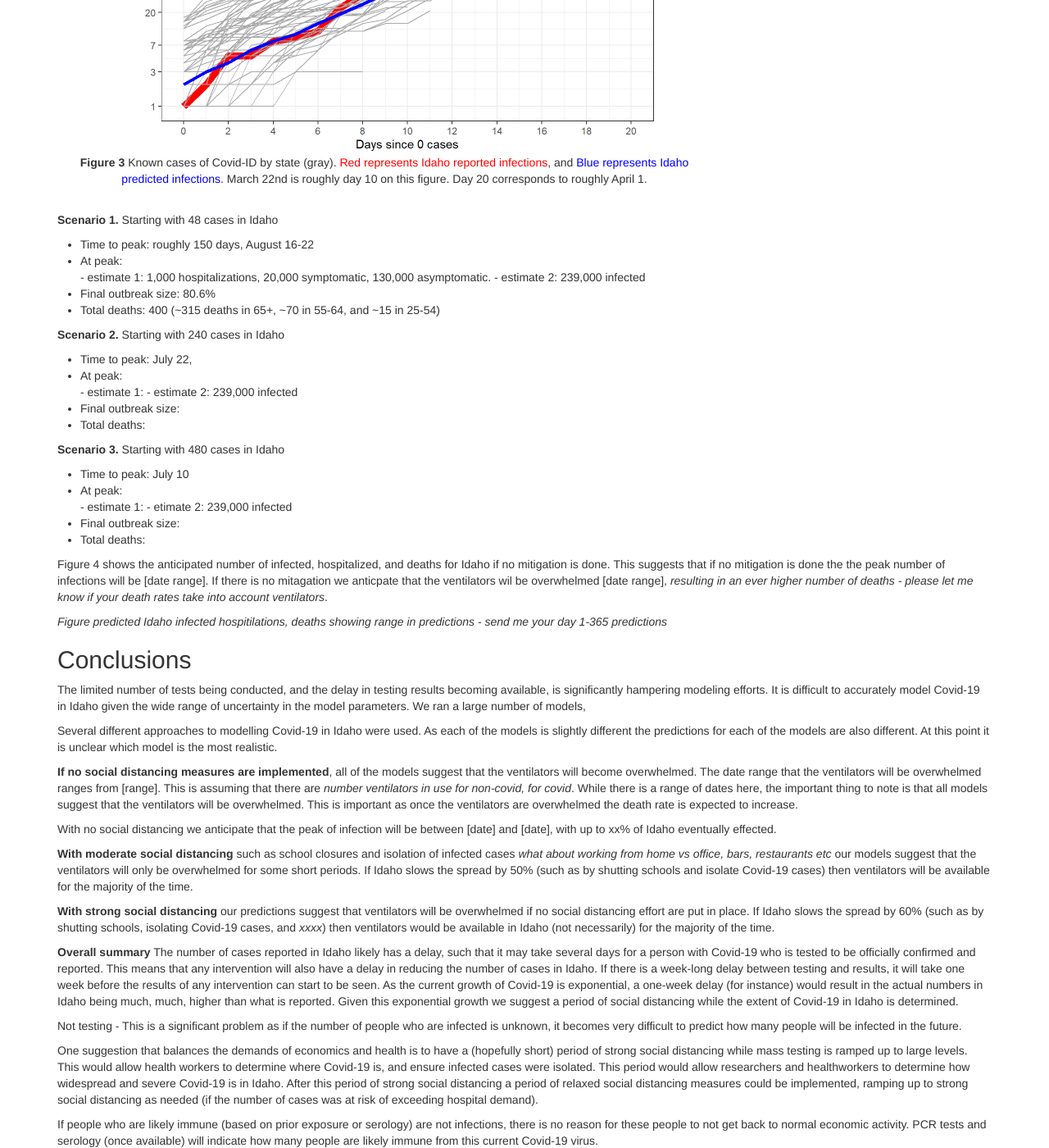
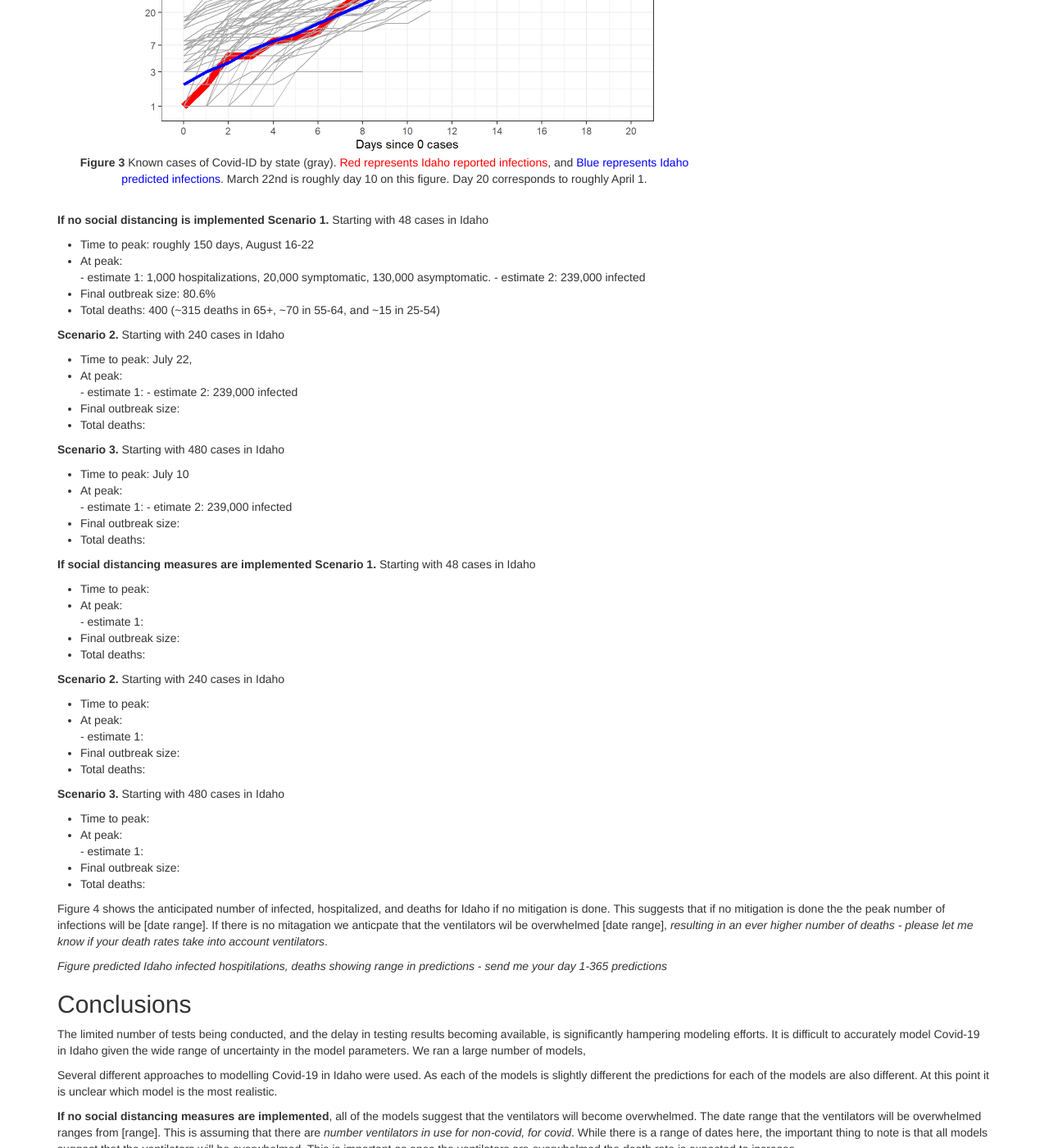
Before and after one commit to magbenji/summary, a Jekyll site: the page built from index.md, in a window 1280 px wide and 1400 px high, scrolled down 3281 px. Shown: the whole window at 82% size. Built offline with Jekyll 4.4.1, drawn with Linux system fonts in a browser that asks for light colours.

Commit message:
Update index.md

```diff
--- a/index.md
+++ b/index.md
@@ -118,6 +118,7 @@ The number of Covid-19 cases data for Idaho is shown in red, and the predicted n
 </figure>
 <br>
 
+**If no social distancing is implemented**
 **Scenario 1.** Starting with 48 cases in Idaho
 - Time to peak:  roughly 150 days, August 16-22
 - At peak:
@@ -139,6 +140,28 @@ The number of Covid-19 cases data for Idaho is shown in red, and the predicted n
 - At peak:
       - estimate 1:
       - etimate 2: 239,000 infected
+- Final outbreak size:
+- Total deaths:
+
+**If social distancing measures are implemented**
+**Scenario 1.** Starting with 48 cases in Idaho
+- Time to peak:
+- At peak:
+      - estimate 1:
+- Final outbreak size:
+- Total deaths:
+
+**Scenario 2.** Starting with 240 cases in Idaho
+- Time to peak:
+- At peak:
+      - estimate 1:
+- Final outbreak size:
+- Total deaths:
+
+**Scenario 3.** Starting with 480 cases in Idaho
+- Time to peak:
+- At peak:
+      - estimate 1:
 - Final outbreak size:
 - Total deaths:
 
```
